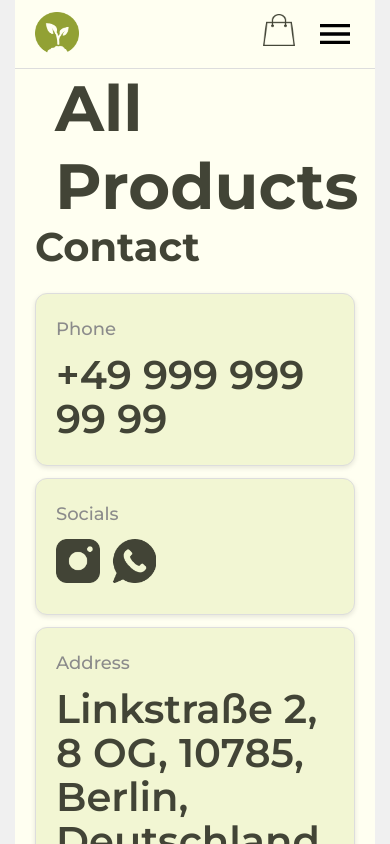
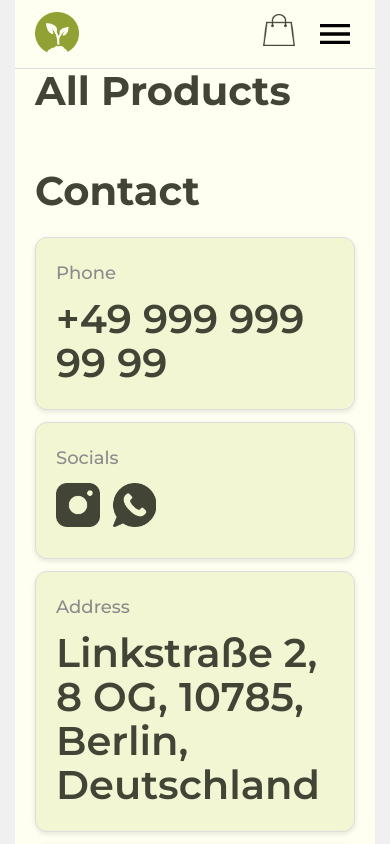
Before and after one commit to Vadim1489/GardenProject_FE_TelRan, a React (Create React App) app: page /all_products in a window 390 px wide. Shown: the top 844 px of the page. Built offline with nearby package versions, Linux system fonts and the light colour scheme; no server answers.

Commit message:
AllProductsPage css and media

```diff
--- a/src/components/FilterForm/index.module.css
+++ b/src/components/FilterForm/index.module.css
@@ -1,4 +1,3 @@
-
 .form {
   display: flex;
   align-items: center;
@@ -24,6 +23,7 @@
   height: 36px;
   cursor: pointer;
 }
+
 .input::placeholder {
   font-weight: 500;
   font-size: 16px;
@@ -43,6 +43,7 @@
   border: 1px solid #ddd;
   position: relative;
 }
+
 .fake::before {
   content: '';
   position: absolute;
@@ -58,7 +59,7 @@
   border-radius: 4px;
 }
 
-  .checkbox:checked + .fake::before {
+.checkbox:checked+.fake::before {
   opacity: 1;
 }
 
@@ -69,3 +70,37 @@
   width: 200px;
   height: 36px;
 }
+
+@media (max-width: 1439px) {
+  .form {
+     gap: 40px;
+    margin: 32px 0;
+  }
+
+}
+
+@media (max-width: 999px) {
+  .form {
+    gap: 32px;
+ }
+
+}
+
+@media (max-width: 767px) {
+  .form {
+   margin: 24px 0;
+ }
+ .inputBlock,
+ .selectBlock,
+ .checkBoxBlock,
+ .label {
+   gap: 12px;
+ }
+ .input::placeholder {
+  font-size: 14px;
+}
+}
+
+@media (max-width: 479px) {
+
+}
--- a/src/pages/AllProductsPage/index.module.css
+++ b/src/pages/AllProductsPage/index.module.css
@@ -1,16 +1,45 @@
 .all_products {
-    max-width: 1440px;
-    margin: auto;
+    /* max-width: 1440px; */
+    /* margin: auto; */
     background-color: #FFFFF1;
-    padding: 0 40px;
+    padding: 0 40px 80px 40px;
+    max-width: 100%;
 }
 
 .all_products h3 {
     font-weight: 700;
     font-size: 64px;
     color: #424436;
-    margin: auto;
+    line-height: 110%;
+    /* margin: auto; */
 }
+
+@media (max-width: 1439px) {
+    .all_products {
+      padding: 0 20px 60px 20px;
+    }
+    }
+  @media (max-width: 999px) {
+    .all_products h3{
+      font-size: 56px;
+    }
+  }
+
+  @media (max-width: 767px) {
+    .all_products {
+      padding: 0 20px 56px 20px;
+    }
+    .all_products h3{
+      font-size: 48px;
+    }
+  }
+  @media (max-width: 479px) {
+    .all_products h3{
+      font-size: 40px;
+    }
+  }
+
+
 
 /* удалить потом. шаблон */
 @media (max-width: 1439px) {
```
Lines whose indentation alone changed are shown as unchanged.
